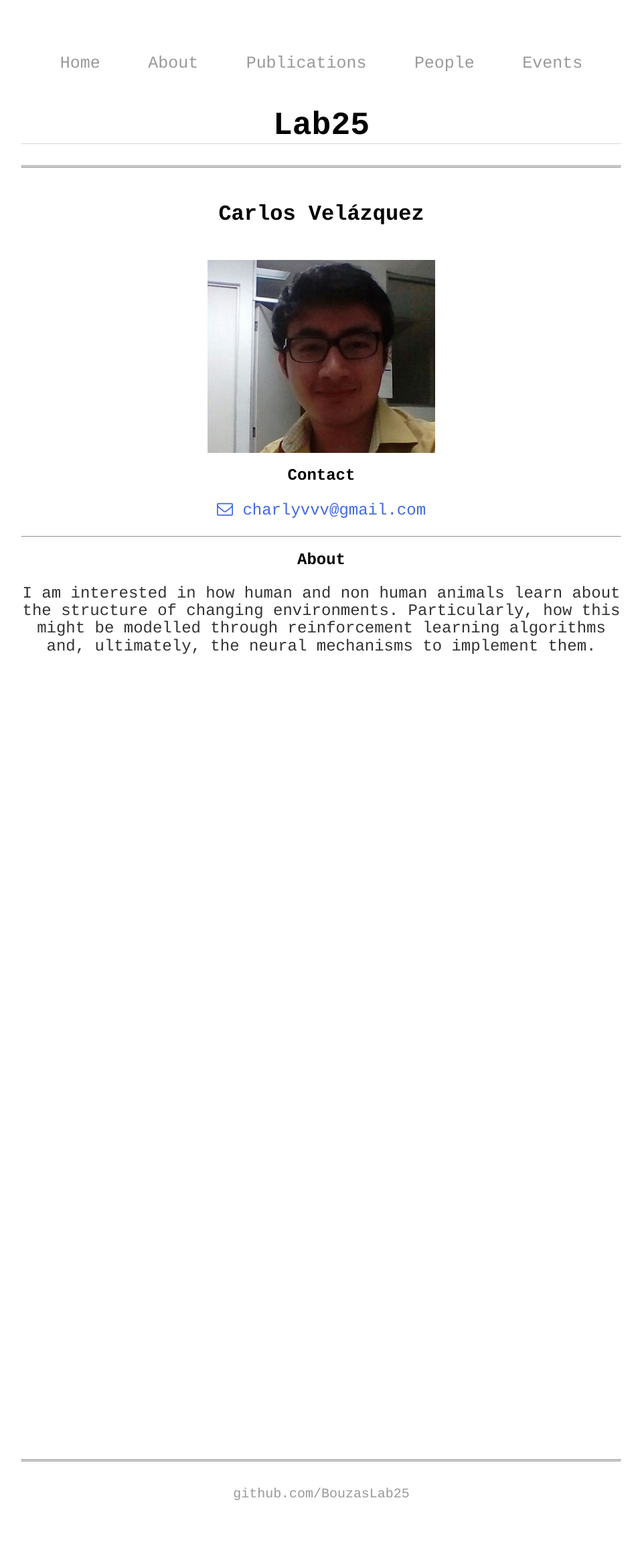
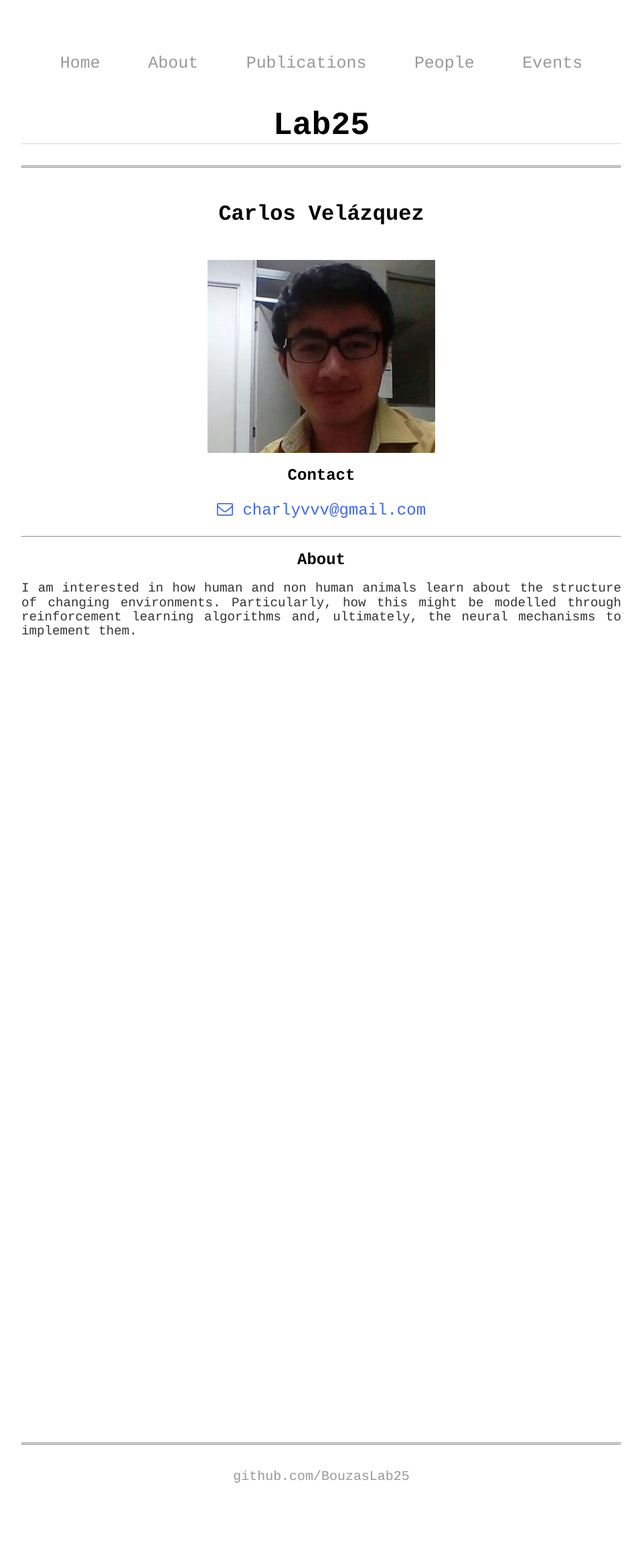
Before and after one commit to BouzasLab25/bouzaslab25.github.io, a Jekyll site: the page built from people/carlos.html, in a window 1280 px wide. Shown: the whole page at 67% size, without its empty margins (160-1119 px from the left). Built offline with Jekyll 4.4.1, drawn with Linux system fonts in a browser that asks for light colours; after the commit the page ends 2295 px from its top, so only the background shows below that.

Commit message:
Update carlos.html

```diff
--- a/people/carlos.html
+++ b/people/carlos.html
@@ -17,4 +17,4 @@ title: Lab25 Carlos
 <hr>
  <h2>About</h2>
 
- <p> I am interested in how human and non human animals learn about the structure of changing environments. Particularly, how this might be modelled through reinforcement learning algorithms and, ultimately, the neural mechanisms to implement them. </p>
+ <p class='text'> I am interested in how human and non human animals learn about the structure of changing environments. Particularly, how this might be modelled through reinforcement learning algorithms and, ultimately, the neural mechanisms to implement them. </p>
```
